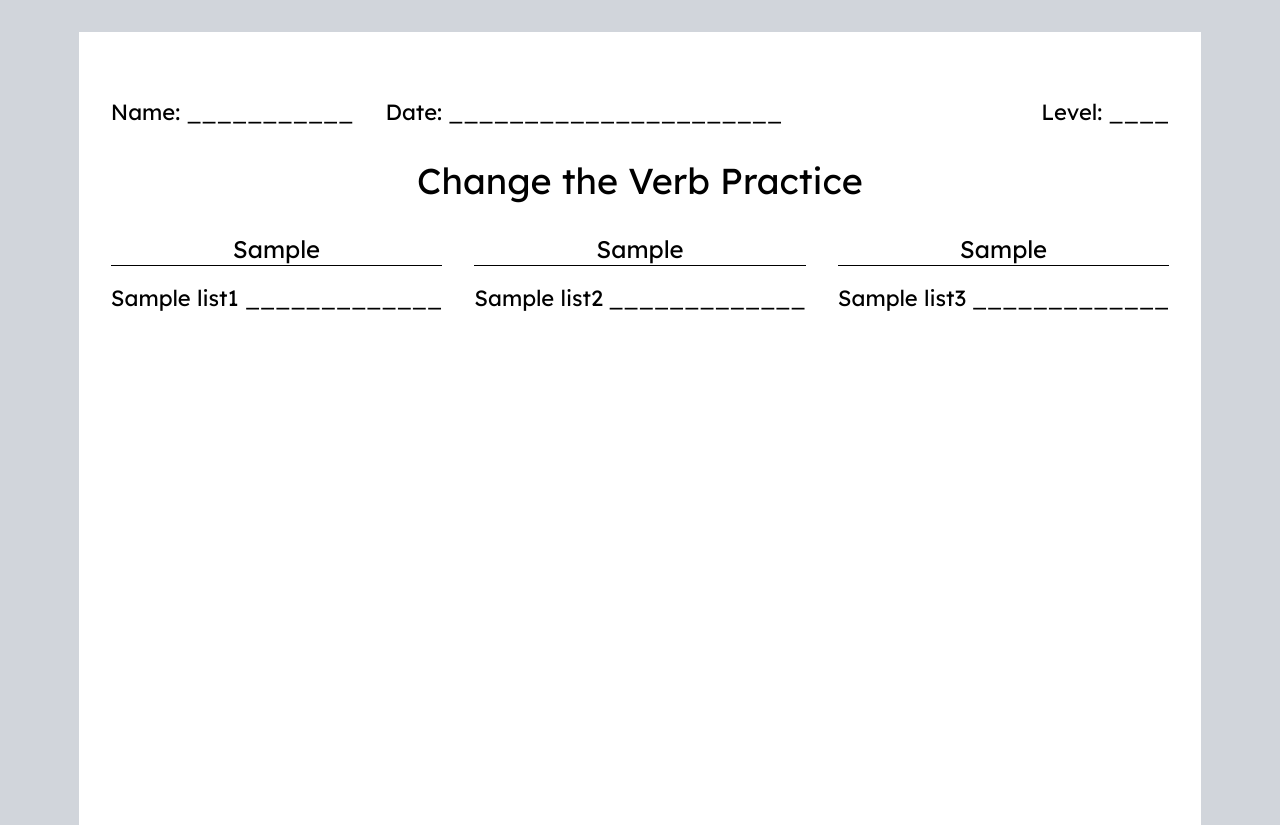
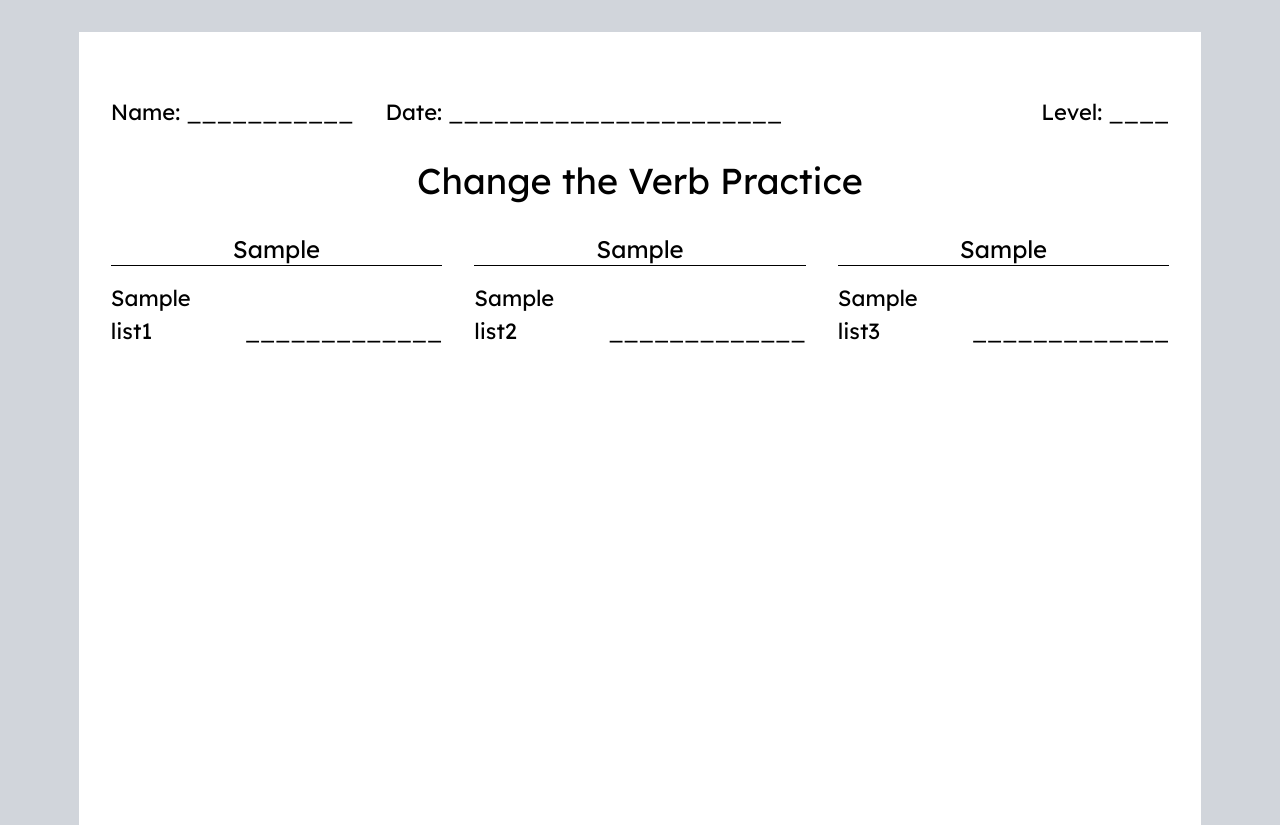
Before and after one commit to markoco14/conjugation, a FastAPI app: template templates/index.html in a window 1280 px wide. Shown: the top 825 px of the page. Run offline with FastAPI, Linux system fonts and the light colour scheme; the template is opened without the code that fills it: most values are stand-ins (such as "Sample title", 1, 10 or a date in 2020); some libraries are stand-ins or nearby versions.

Commit message:
set lists to random shuffle and revert layout back to using grid for subject and answer lines

```diff
--- a/main.py
+++ b/main.py
@@ -19,16 +19,19 @@ def read_root(
     list1.append(random.choice(NAMES))
     list1.append(random.choice(NAMES))
     list1.append(random.choice(TWO_NAMES))
+    random.shuffle(list1)
     list2 = [random.choice(PRONOUNS) for _ in range(3)]
     list2.append(random.choice(NAMES))
     list2.append(random.choice(NAMES))
     list2.append(random.choice(NAMES))
     list2.append(random.choice(TWO_NAMES))
+    random.shuffle(list2)
     list3 = [random.choice(PRONOUNS) for _ in range(3)]
     list3.append(random.choice(NAMES))
     list3.append(random.choice(NAMES))
     list3.append(random.choice(NAMES))
     list3.append(random.choice(TWO_NAMES))
+    random.shuffle(list3)
     s_verb = random.choice(PRESENT_SIMPLE_PLUS_S)
     es_verb = random.choice(PRESENT_SIMPLE_PLUS_ES)
     ies_verb = random.choice(PRESENT_SIMPLE_PLUS_IES)
--- a/templates/index.html
+++ b/templates/index.html
@@ -30,9 +30,9 @@
                 <p class="text-center text-2xl">{{s_verb}}</p>
                 <hr class="border-black"/>
                 {% for subject in list1  %}
-                <div class="flex justify-between mt-2">
-                    <p class="pt-2">{{subject}}</p>
-                    <p class="pt-2 flex items-end overflow-hidden">_____________</p>
+                <div class="grid grid-cols-6 mt-2">
+                    <p class="col-span-2 pt-2">{{subject}}</p>
+                    <p class="col-span-4 pt-2 flex justify-end items-end overflow-hidden">_____________</p>
                 </div>
                 {% endfor %}
             </div>
@@ -40,9 +40,9 @@
                 <p class="text-center text-2xl">{{es_verb}}</p>
                 <hr class="border-black"/>
                 {% for subject in list2  %}
-                <div class="flex justify-between mt-2">
-                    <p class="pt-2">{{subject}}</p>
-                    <p class="pt-2 flex items-end overflow-hidden">_____________</p>
+                <div class="grid grid-cols-6 mt-2">
+                    <p class="col-span-2 pt-2">{{subject}}</p>
+                    <p class="col-span-4 pt-2 flex justify-end items-end overflow-hidden">_____________</p>
                 </div>
                 {% endfor %}
             </div>
@@ -50,9 +50,9 @@
                 <p class="text-center text-2xl">{{ies_verb}}</p>
                 <hr class="border-black"/>
                 {% for subject in list3  %}
-                <div class="flex justify-between mt-2">
-                    <p class="pt-2">{{subject}}</p>
-                    <p class="pt-2 flex items-end overflow-hidden">_____________</p>
+                <div class="grid grid-cols-6 mt-2">
+                    <p class="col-span-2 pt-2">{{subject}}</p>
+                    <p class="col-span-4 pt-2 flex justify-end items-end overflow-hidden">_____________</p>
                 </div>
                 {% endfor %}
             </div>
```
